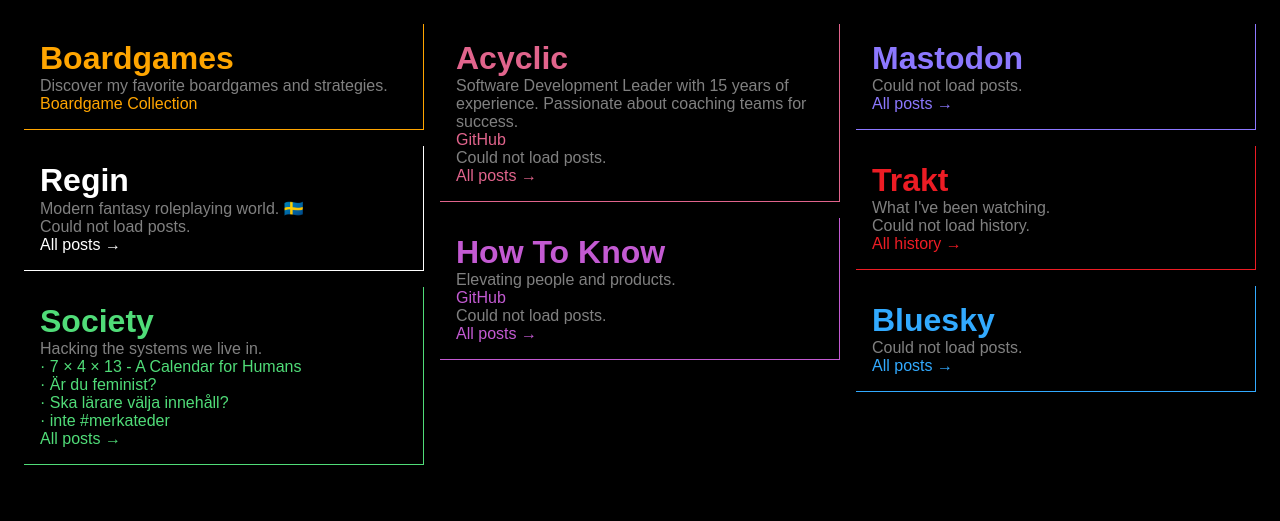
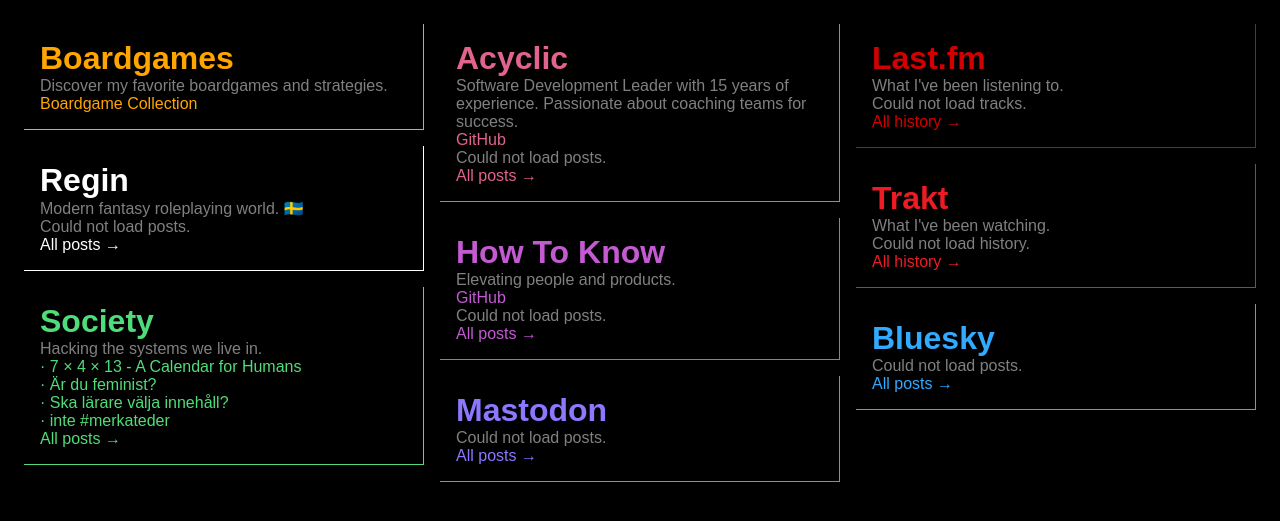
Before and after one commit to paven/paven.github.com, a Jekyll site: the page built from index.html, in a window 1280 px wide. Shown: the top 521 px of the page. Built offline with Jekyll 4.4.1, drawn with Linux system fonts in a browser that asks for light colours.

Commit message:
Add Last.fm recent tracks box

```diff
--- a/index.html
+++ b/index.html
@@ -54,6 +54,9 @@
         }
         #trakt {
             --column-color: rgb(237, 28, 36);
+        }
+        #lastfm {
+            --column-color: rgb(210, 0, 0);
         }
         #mastodon {
             --column-color: rgb(140, 120, 255);
@@ -115,6 +118,12 @@
     <h1><a href="https://fosstodon.org/@paven" rel="me">Mastodon</a></h1>
     <div class="posts" id="mastodon-posts"><span style="color:grey">Loading...</span></div>
     <a href="https://fosstodon.org/@paven">All posts &rarr;</a>
+</div>
+<div id="lastfm" class="column">
+    <h1><a href="https://www.last.fm/user/Paven" rel="me">Last.fm</a></h1>
+    <p>What I've been listening to.</p>
+    <div class="posts" id="lastfm-posts"><span style="color:grey">Loading...</span></div>
+    <a href="https://www.last.fm/user/Paven/listening-report">All history &rarr;</a>
 </div>
 <div id="trakt" class="column">
     <h1><a href="https://trakt.tv/users/thepaven" rel="me">Trakt</a></h1>
@@ -199,6 +208,24 @@
     });
 </script>
 <script>
+fetch('https://ws.audioscrobbler.com/2.0/?method=user.getrecenttracks&user=Paven&api_key=3986bed7a3ed435406017b0e2c474273&format=json&limit=3')
+    .then(r => r.json())
+    .then(data => {
+        const container = document.getElementById('lastfm-posts');
+        container.innerHTML = '';
+        const tracks = (data.recenttracks && data.recenttracks.track) || [];
+        tracks.forEach(track => {
+            const a = document.createElement('a');
+            a.href = track.url;
+            a.textContent = `${track.artist['#text']} - ${track.name}`;
+            container.appendChild(a);
+            container.appendChild(document.createElement('br'));
+        });
+        if (!tracks.length) container.textContent = 'No tracks found.';
+    })
+    .catch(() => { document.getElementById('lastfm-posts').textContent = 'Could not load tracks.'; });
+</script>
+<script>
 fetch('https://api.trakt.tv/users/thepaven/history?limit=3', {
     headers: {
         'Content-Type': 'application/json',
```
